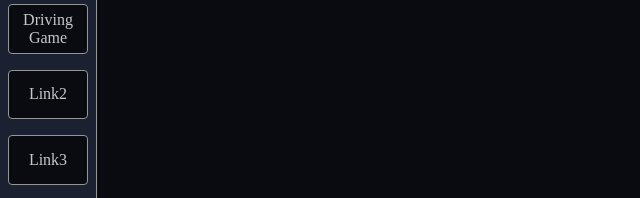
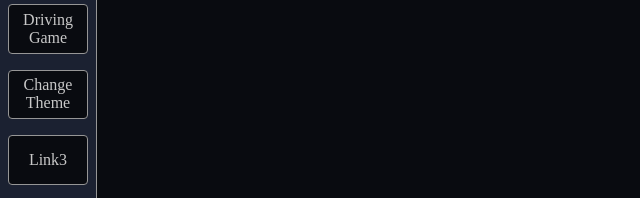
Before and after one commit to Elton47/ResponsiveFlex, a plain HTML site: page index.html in a window 1280 px wide. Shown: the part 141-339 px from the top of the page, 0-640 px from the left. Drawn offline with Linux system fonts and the light colour scheme.

Commit message:
Added Change Theme Link

```diff
--- a/index.html
+++ b/index.html
@@ -16,7 +16,7 @@
       <nav>
         <ul>
           <li onclick="toggleDrivingGame();">Driving Game</li>
-          <li>Link2</li>
+          <li onclick="toggleTheme();">Change Theme</li>
           <li>Link3</li>
           <li>Link4</li>
           <li>Link5</li>
```
